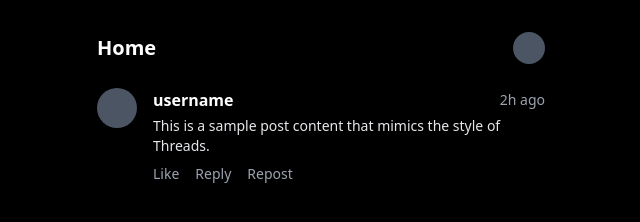
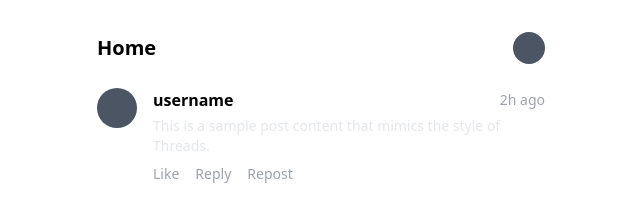
Before and after one commit to mynewbie7/mynewbie7, a plain HTML site: page thr.html in a window 1280 px wide. Shown: the whole page, without its empty margins (319-959 px from the left). Drawn offline with nearby package versions, Linux system fonts and the light colour scheme.

Commit message:
Update thr.html

```diff
--- a/thr.html
+++ b/thr.html
@@ -1,5 +1,5 @@
 <!DOCTYPE html>
-<html lang="en" class="bg-black text-white">
+<html lang="en" class="bg-white text-black">
 <head>
   <meta charset="UTF-8" />
   <meta name="viewport" content="width=device-width, initial-scale=1.0" />
```
